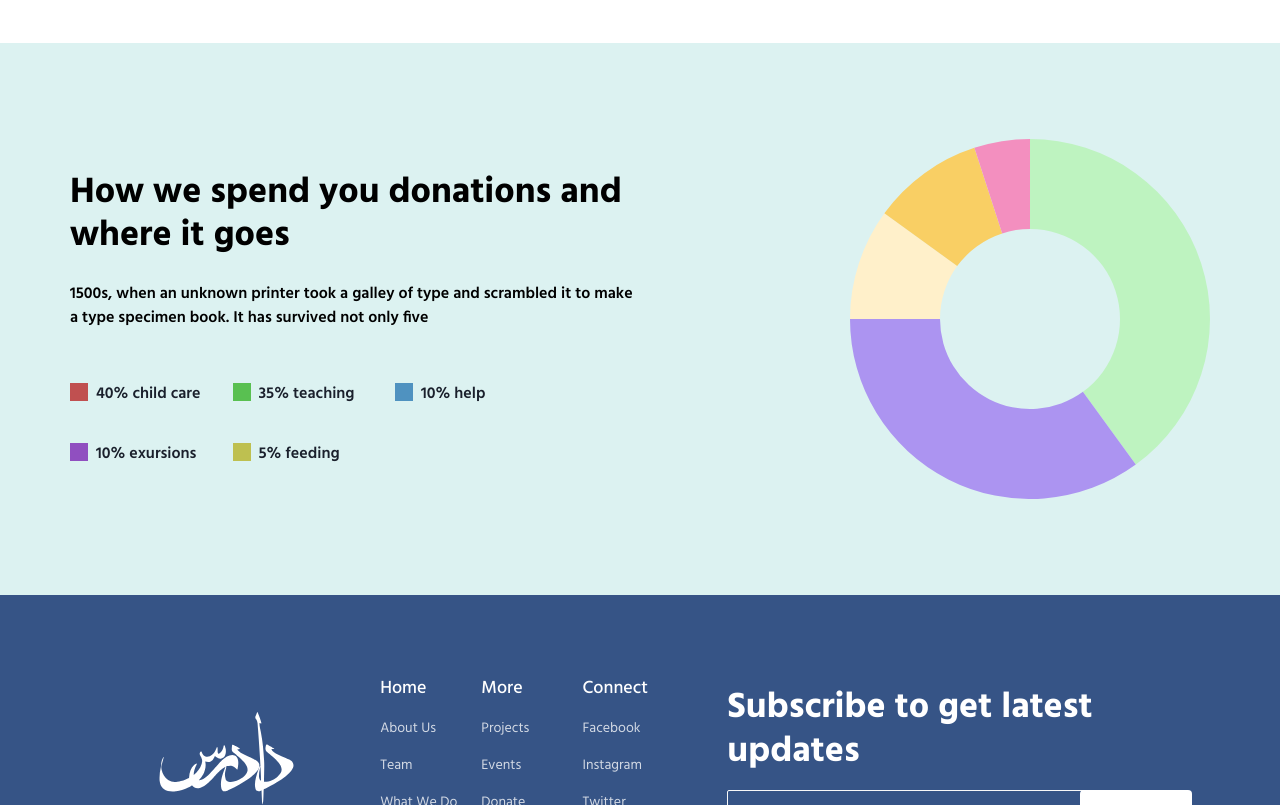
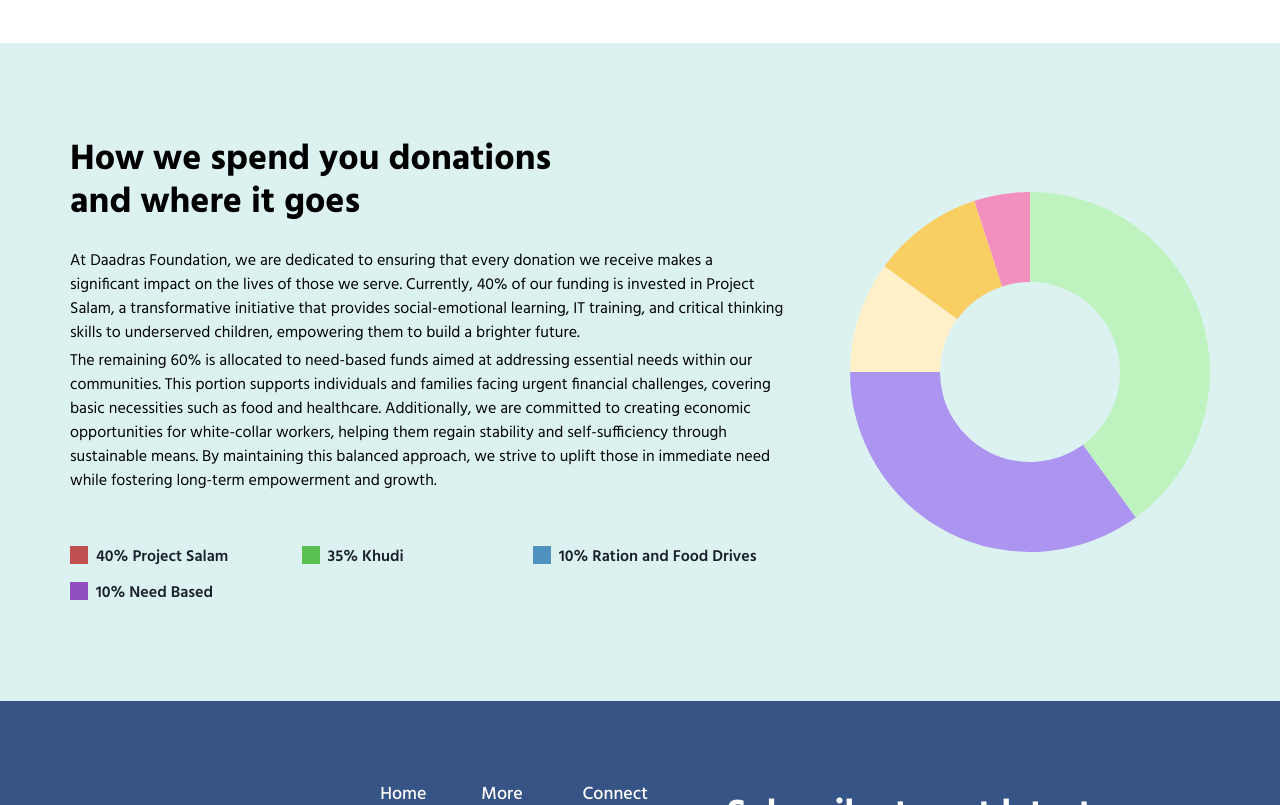
Before and after one commit to Omarzaf/daadras, a Next.js app: page /donate in a window 1280 px wide. Shown: the part 760-1565 px from the top of the page. Built offline with nearby package versions, Linux system fonts and the light colour scheme.

Commit message:
add new content

```diff
--- a/src/app/home-components/top.tsx
+++ b/src/app/home-components/top.tsx
@@ -32,7 +32,7 @@
           <Box pos="relative" w="full" aspectRatio={16 / 9}>
             <Image
               objectFit="cover"
-              src="/assets/placeholder.jpg"
+              src="/assets/hero.png"
               fill
               alt="Picture of the author"
             />
--- a/src/components/donations-spend/index.tsx
+++ b/src/components/donations-spend/index.tsx
@@ -14,27 +14,22 @@
   {
     color: "#c05050",
     percentage: 40,
-    title: "child care",
+    title: "Project Salam",
   },
   {
     color: "#59c051",
     percentage: 35,
-    title: "teaching",
+    title: "Khudi",
   },
   {
     color: "#4f92c0",
     percentage: 10,
-    title: "help",
+    title: "Ration and Food Drives",
   },
   {
     color: "#904fc0",
     percentage: 10,
-    title: "exursions",
-  },
-  {
-    color: "#bec050",
-    percentage: 5,
-    title: "feeding",
+    title: "Need Based",
   },
 ];
 
@@ -51,24 +46,39 @@
           w="full"
           justifyContent="space-between"
           flexDir={{ base: "column", lg: "row" }}
-          spacing={{ base: "12", lg: "0" }}
+          spacing={{ base: "12", lg: "16" }}
         >
-          <VStack
-            w={{ base: "full", lg: "50%" }}
-            alignItems="flex-start"
-            spacing="6"
-          >
-            <Heading color="black">
+          <VStack alignItems="flex-start" spacing="6">
+            <Heading color="black" mr="44">
               How we spend you donations and where it goes
             </Heading>
-            <Text color="black" fontWeight="semibold">
-              1500s, when an unknown printer took a galley of type and scrambled
-              it to make a type specimen book. It has survived not only five
-            </Text>
+            <Box>
+              <Text color="black" fontWeight="thick">
+                At Daadras Foundation, we are dedicated to ensuring that every
+                donation we receive makes a significant impact on the lives of
+                those we serve. Currently, 40% of our funding is invested in
+                Project Salam, a transformative initiative that provides
+                social-emotional learning, IT training, and critical thinking
+                skills to underserved children, empowering them to build a
+                brighter future.
+              </Text>
+
+              <Text color="black" fontWeight="thick" mt="1">
+                The remaining 60% is allocated to need-based funds aimed at
+                addressing essential needs within our communities. This portion
+                supports individuals and families facing urgent financial
+                challenges, covering basic necessities such as food and
+                healthcare. Additionally, we are committed to creating economic
+                opportunities for white-collar workers, helping them regain
+                stability and self-sufficiency through sustainable means. By
+                maintaining this balanced approach, we strive to uplift those in
+                immediate need while fostering long-term empowerment and growth.
+              </Text>
+            </Box>
 
             <SimpleGrid
-              columns={{ base: 2, lg: 3 }}
-              gap={{ base: "4", lg: "8" }}
+              columns={{ base: 1, lg: 3 }}
+              gap={{ base: "4", lg: "2" }}
               mt="6"
             >
               {DONATION_DISTRIBUTION.map((donation, i) => (
```
Also changed, not shown: public/assets/hero.png (added).
